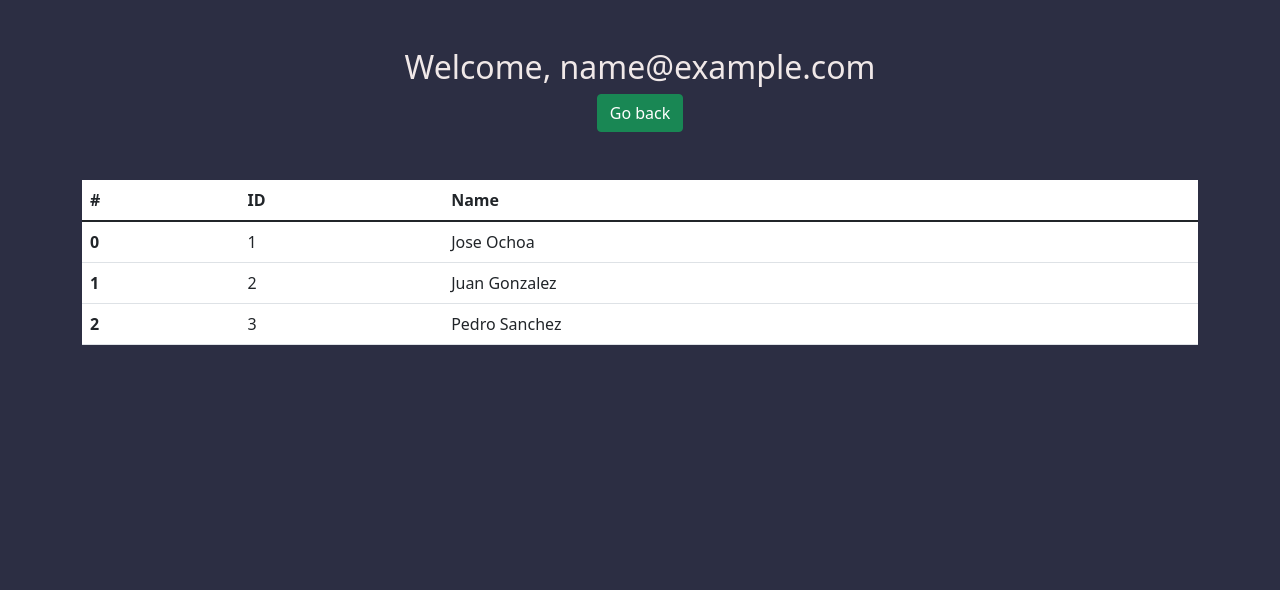
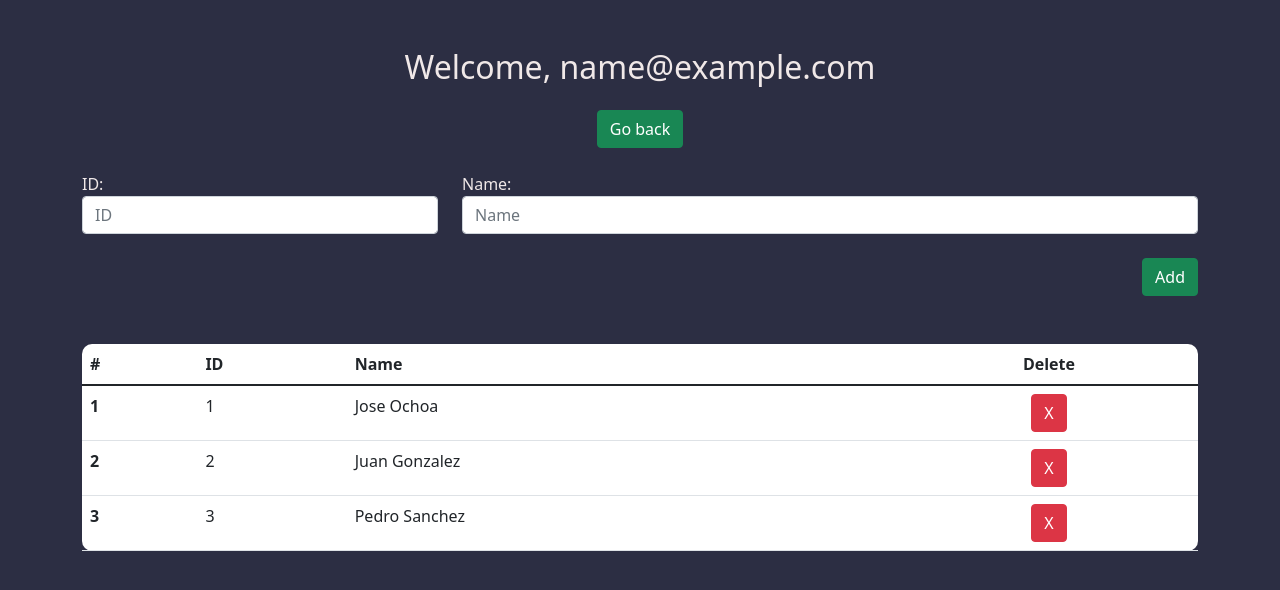
Before and after one commit to jlochoam-codes/escom-react-course, a React (Create React App) app: page / in a window 1280 px wide. Both pictures are taken after typing "name@example.com", "5", "Sample123" into the empty fields and a click on the button "Send". Shown: the top 590 px of the page. Built offline with nearby package versions, Linux system fonts and the light colour scheme.

Commit message:
Completed activity 04: add delete button

```diff
--- a/src/containers/WelcomeContainer.js
+++ b/src/containers/WelcomeContainer.js
@@ -6,11 +6,13 @@ const WelcomeContainer = () => {
   const location = useLocation();
   const history = useHistory();
   const [form, setForm] = useState({});
-  const data = [
+  const [item, setItem] = useState({ id: "", name: "" });
+
+  const [data, setData] = useState([
     { id: "1", name: "Jose Ochoa" },
     { id: "2", name: "Juan Gonzalez" },
     { id: "3", name: "Pedro Sanchez" }
-  ]
+  ]);
 
   useEffect(
     () => {
@@ -19,9 +21,23 @@ const WelcomeContainer = () => {
     [location]
   );
 
+  const onChange = (e) => setItem({ ...item, [e.target.name]: e.target.value });
+
+  const add = (e) => {
+    e.preventDefault();
+    setData([...data, item]);
+    setItem({ id: "", name: "" }); // We reset the fields after adding an element
+  }
+
+  const remove = (index) => {
+    const newData = [...data];
+    newData.splice(index, 1);
+    setData([...newData]);
+  }
+
   const goBack = () => history.goBack();
 
-  return (<Welcome form={form} goBack={goBack} data={data} />);
+  return (<Welcome form={form} goBack={goBack} data={data} item={item} onChange={onChange} add={add} remove={remove} />);
 }
 
 export default WelcomeContainer;
--- a/src/pages/Welcome.js
+++ b/src/pages/Welcome.js
@@ -1,12 +1,29 @@
 import React from "react";
 
-const Welcome = ({ form, goBack, data }) => (
+const Welcome = ({ form, goBack, data, item, onChange, add, remove }) => (
   <div className="main">
     <div className="text-center">
       <h2 className="static-data pt-5">Welcome, {form.email}</h2>
     </div>
-    <div className="text-center">
+    <div className="text-center mt-4">
       <button onClick={goBack} className="btn btn-success">Go back</button>
+    </div>
+    <div className="container mt-4">
+      <form onSubmit={add}>
+        <div className="row">
+          <div className="col-md-4 form-group">
+            <label className="static-data">ID:</label>
+            <input required autoComplete="off" name="id" className="form-control" type="text" placeholder="ID" onChange={onChange} value={item.id} />
+          </div>
+          <div className="col-md-8 form-group">
+            <label className="static-data">Name:</label>
+            <input required autoComplete="off" name="name" className="form-control" type="text" placeholder="Name" onChange={onChange} value={item.name} />
+          </div>
+        </div>
+        <div className="text-end mt-4">
+          <button type="submit" className="btn btn-success">Add</button>
+        </div>
+      </form>
     </div>
     <div className="container mt-5">
       <table className="table">
@@ -15,18 +32,22 @@ const Welcome = ({ form, goBack, data }) => (
             <th scope="col">#</th>
             <th scope="col">ID</th>
             <th scope="col">Name</th>
+            <th scope="col" className="text-center">Delete</th>
           </tr>
         </thead>
         <tbody>
           {
             data.map(
               // item = each object in the iterable
-              // i = iterator
-              (item, i) => (
+              // i = identifier of each mapped element
+              (mapItem, i) => (
                 <tr key={i}>
-                  <th scope="row">{i}</th>
-                  <td>{item.id}</td>
-                  <td>{item.name}</td>
+                  <th scope="row">{i + 1}</th>
+                  <td>{mapItem.id}</td>
+                  <td>{mapItem.name}</td>
+                  <td className="text-center">
+                    <button className="btn btn-danger" onClick={rm => remove(i)}>X</button>
+                  </td>
                 </tr>
               )
             )
--- a/src/styles/styles.css
+++ b/src/styles/styles.css
@@ -38,4 +38,5 @@
 
 .table {
   background-color: #FFF;
+  border-radius: 10px;
 }
```
